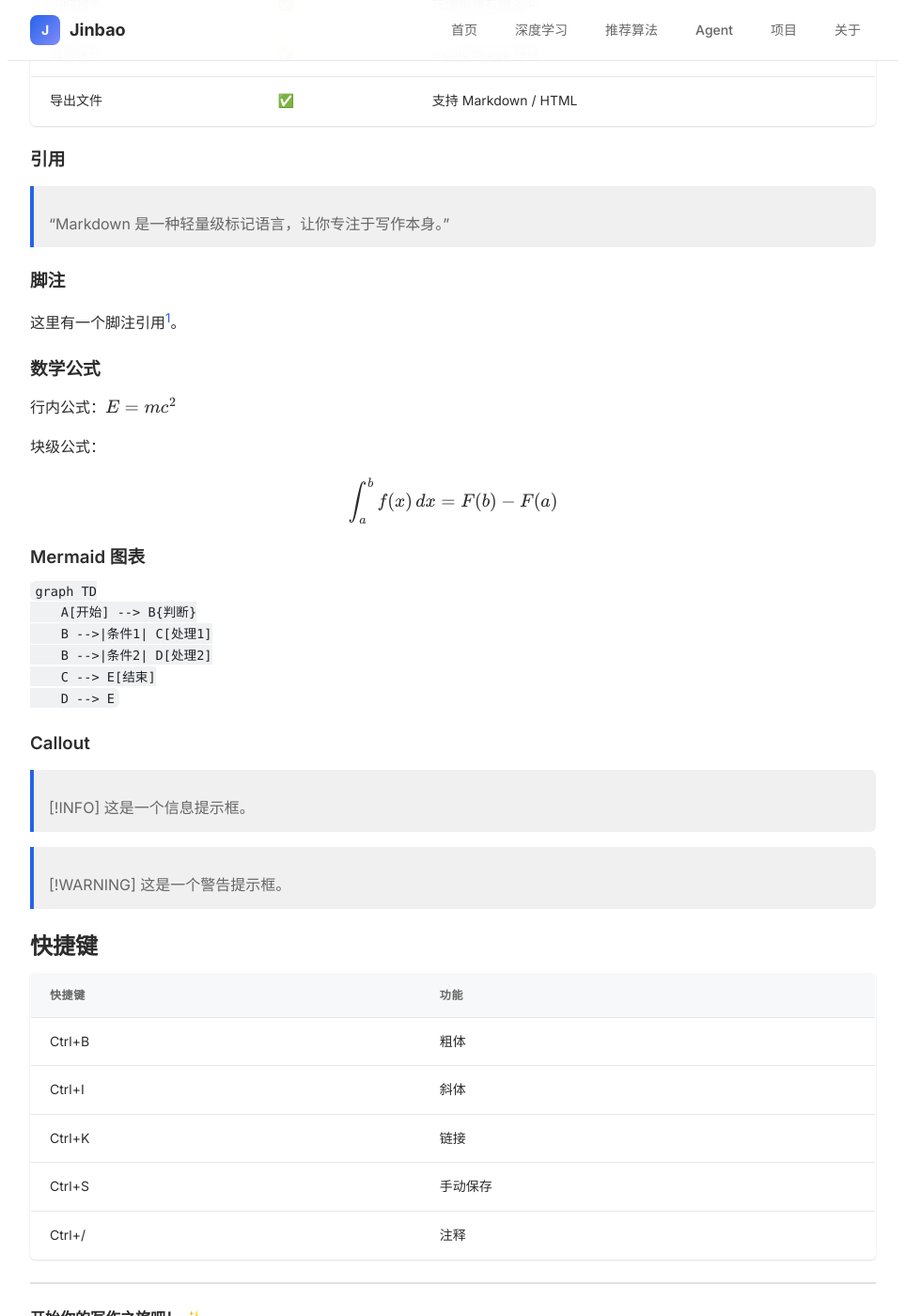
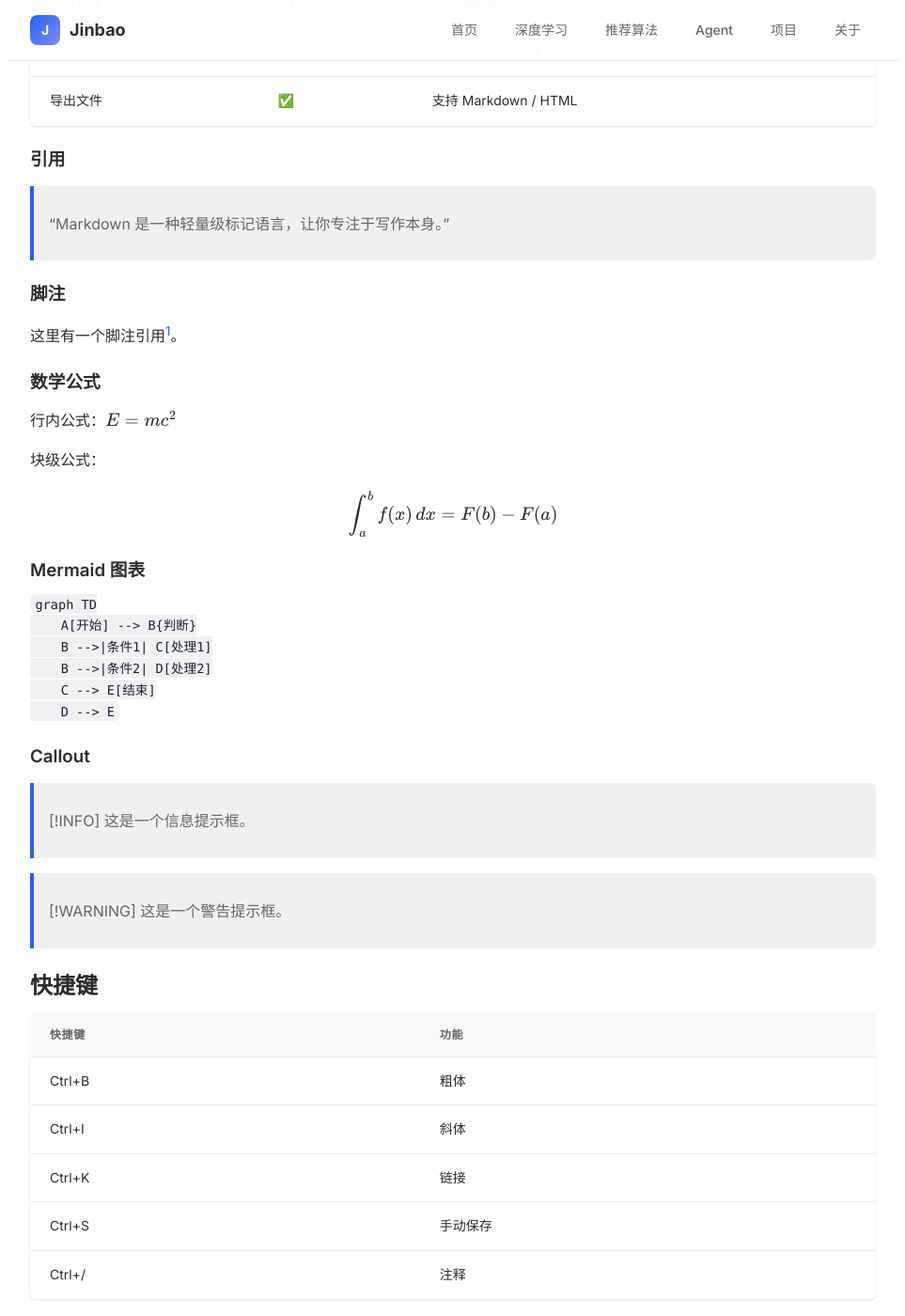
Before and after one commit to JinbaoSite/jinbaosite.github.io, a Jekyll site: the page built from example.md, in a window 1280 px wide and 1400 px high, scrolled down 2415 px. Shown: the whole window at 94% size, without its empty margins (158-1121 px from the left). Built offline with Jekyll 4.4.1, drawn with Linux system fonts in a browser that asks for light colours; our own code applies the rules of GitHub Pages for plain Markdown files; formulas are drawn with MathJax 3.

Commit message:
Update style.css

```diff
--- a/assets/style.css
+++ b/assets/style.css
@@ -459,8 +459,6 @@
       color: var(--text-secondary);
     }
 
-    blockquote p:last-child { margin-bottom: 0; }
-
     ul,
     ol {
       margin: 12px 0;
```
